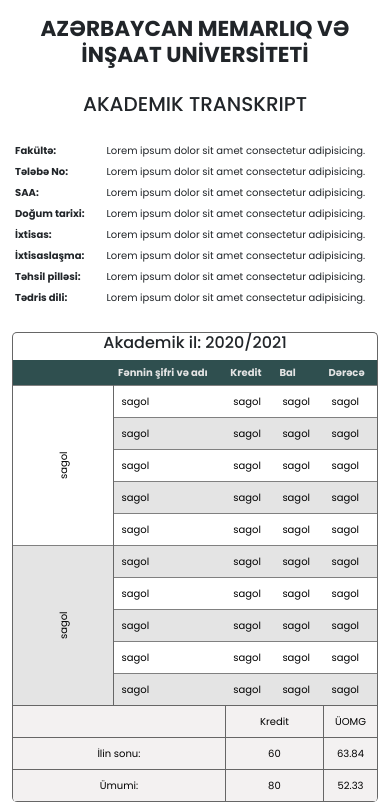
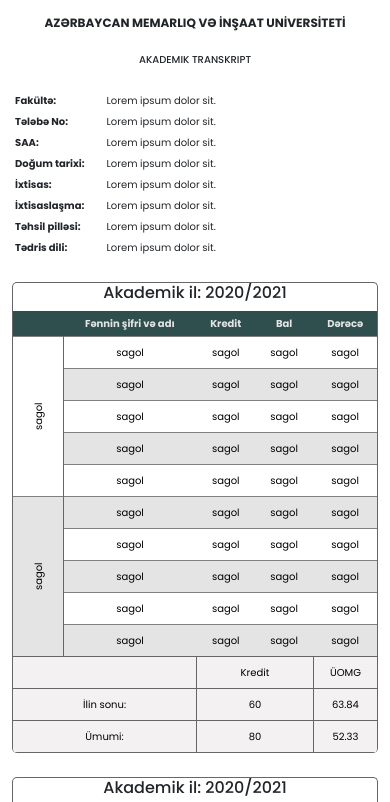
Before and after one commit to alivaliev/Table, a plain HTML site: page index.html in a window 390 px wide. Shown: the top 802 px of the page. Drawn offline with Linux system fonts and the light colour scheme.

Commit message:
table finished

```diff
--- a/index.html
+++ b/index.html
@@ -9,11 +9,11 @@
   </head>
   <body>
     <div class="container-fluid">
-      <h4 class="text-center p-3 text-uppercase">
+      <h4 class="memarliq text-center p-3 text-uppercase">
         <b>AZƏRBAYCAN MEMARLIQ VƏ İNŞAAT UNİVERSİTETİ</b>
       </h4>
       <div class="transkript">
-        <h5 class="text-center text-uppercase">akademik transkript</h5>
+        <h5 class="akademik text-center text-uppercase">akademik transkript</h5>
         <div class="container-fluid">
           <div class="row mt-4">
             <div class="col-lg-6 col-md-6 col-sm-12 p-0">
@@ -22,7 +22,7 @@
                   <p><b>Fakültə:</b></p>
                 </div>
                 <div class="descripdiv">
-                  <p>Lorem ipsum dolor sit amet consectetur adipisicing.</p>
+                  <p>Lorem ipsum dolor sit.</p>
                 </div>
               </div>
               <div class="ixtisas d-flex align-items-center">
@@ -30,7 +30,7 @@
                   <p><b>Tələbə No:</b></p>
                 </div>
                 <div class="descripdiv">
-                  <p>Lorem ipsum dolor sit amet consectetur adipisicing.</p>
+                  <p>Lorem ipsum dolor sit.</p>
                 </div>
               </div>
               <div class="ixtisas d-flex align-items-center">
@@ -38,7 +38,7 @@
                   <p><b>SAA:</b></p>
                 </div>
                 <div class="descripdiv">
-                  <p>Lorem ipsum dolor sit amet consectetur adipisicing.</p>
+                  <p>Lorem ipsum dolor sit.</p>
                 </div>
               </div>
               <div class="ixtisas d-flex align-items-center">
@@ -46,7 +46,7 @@
                   <p><b>Doğum tarixi:</b></p>
                 </div>
                 <div class="descripdiv">
-                  <p>Lorem ipsum dolor sit amet consectetur adipisicing.</p>
+                  <p>Lorem ipsum dolor sit.</p>
                 </div>
               </div>
             </div>
@@ -56,7 +56,7 @@
                   <p><b>İxtisas:</b></p>
                 </div>
                 <div class="descripdiv">
-                  <p>Lorem ipsum dolor sit amet consectetur adipisicing.</p>
+                  <p>Lorem ipsum dolor sit.</p>
                 </div>
               </div>
               <div class="ixtisas d-flex align-items-center">
@@ -64,7 +64,7 @@
                   <p><b>İxtisaslaşma:</b></p>
                 </div>
                 <div class="descripdiv">
-                  <p>Lorem ipsum dolor sit amet consectetur adipisicing.</p>
+                  <p>Lorem ipsum dolor sit.</p>
                 </div>
               </div>
               <div class="ixtisas d-flex align-items-center">
@@ -72,7 +72,7 @@
                   <p><b>Təhsil pilləsi:</b></p>
                 </div>
                 <div class="descripdiv">
-                  <p>Lorem ipsum dolor sit amet consectetur adipisicing.</p>
+                  <p>Lorem ipsum dolor sit.</p>
                 </div>
               </div>
               <div class="ixtisas d-flex align-items-center">
@@ -80,7 +80,7 @@
                   <p><b>Tədris dili:</b></p>
                 </div>
                 <div class="descripdiv">
-                  <p>Lorem ipsum dolor sit amet consectetur adipisicing.</p>
+                  <p>Lorem ipsum dolor sit.</p>
                 </div>
               </div>
             </div>
@@ -100,7 +100,7 @@
             <th>Dərəcə</th>
           </tr>
           <tr>
-            <td style="width: 100px;" class="semestr" rowspan="5">sagol</td>
+            <td class="semestr" rowspan="5">sagol</td>
             <td>sagol</td>
             <td>sagol</td>
             <td>sagol</td>
@@ -131,7 +131,7 @@
             <td>sagol</td>
           </tr>
           <tr>
-            <td style="width: 100px;" class="semestr" rowspan="5">sagol</td>
+            <td class="semestr" rowspan="5">sagol</td>
             <td>sagol</td>
             <td>sagol</td>
             <td>sagol</td>
@@ -163,17 +163,17 @@
           </tr>
           <tr class="umumi">
             <td colspan="2"></td>
-            <td class="text-center" colspan="2">Kredit</td>
+            <td colspan="2">Kredit</td>
             <td>ÜOMG</td>
           </tr>
           <tr class="umumi">
             <td colspan="2">İlin sonu:</td>
-            <td class="text-center" colspan="2">60</td>
+            <td colspan="2">60</td>
             <td>63.84</td>
           </tr>
           <tr class="umumi">
             <td colspan="2">Ümumi:</td>
-            <td class="text-center" colspan="2">80</td>
+            <td colspan="2">80</td>
             <td>52.33</td>
           </tr>
 
@@ -192,7 +192,7 @@
             <th>Dərəcə</th>
           </tr>
           <tr>
-            <td style="width: 100px;" class="semestr" rowspan="5">sagol</td>
+            <td class="semestr" rowspan="5">sagol</td>
             <td>sagol</td>
             <td>sagol</td>
             <td>sagol</td>
@@ -223,7 +223,7 @@
             <td>sagol</td>
           </tr>
           <tr>
-            <td style="width: 100px;" class="semestr" rowspan="5">sagol</td>
+            <td class="semestr" rowspan="5">sagol</td>
             <td>sagol</td>
             <td>sagol</td>
             <td>sagol</td>
@@ -255,17 +255,17 @@
           </tr>
           <tr class="umumi">
             <td colspan="2"></td>
-            <td class="text-center" colspan="2">Kredit</td>
+            <td colspan="2">Kredit</td>
             <td>ÜOMG</td>
           </tr>
           <tr class="umumi">
             <td colspan="2">İlin sonu:</td>
-            <td class="text-center" colspan="2">60</td>
+            <td colspan="2">60</td>
             <td>63.84</td>
           </tr>
           <tr class="umumi">
             <td colspan="2">Ümumi:</td>
-            <td class="text-center" colspan="2">80</td>
+            <td colspan="2">80</td>
             <td>52.33</td>
           </tr>
 
--- a/scss/style.scss
+++ b/scss/style.scss
@@ -26,12 +26,12 @@ body {
   border: 1px solid #666;
   border-bottom: 0;
   border-radius: 5px;
-  h6{
+  h6 {
     text-align: center;
   }
   table {
     border-collapse: collapse;
-    width: 30%;
+    text-align: center;
 
     tr {
       &:nth-child(odd) {
@@ -45,13 +45,11 @@ body {
       .semestr {
         border-right: 1px solid #666;
         transform: rotate(270deg);
-        text-align: center;
+        padding: 0;
+        width: 100px;
       }
       td {
         padding: 8px;
-      }
-      .even {
-        background-color: #e4e4e4;
       }
     }
     .umumi {
@@ -71,6 +69,12 @@ body {
 }
 
 @media screen and (max-width: 600px) {
+  .memarliq {
+    font-size: 12px;
+  }
+  .akademik {
+    font-size: 10px;
+  }
   .transkript {
     .ixtisas {
       .titlediv {
@@ -88,7 +92,11 @@ body {
     }
   }
   .table {
+    table {
       tr {
+        .semestr {
+          width: 50px;
+        }
         th {
           font-size: 10px;
         }
@@ -98,8 +106,9 @@ body {
       }
     }
   }
+}
 
-@media (min-width:600px) and (max-width:991px) {
+@media (min-width: 600px) and (max-width: 991px) {
   .transkript {
     .ixtisas {
       .titlediv {
@@ -117,7 +126,11 @@ body {
     }
   }
   .table {
+    table{
       tr {
+        .semestr{
+          width: 50px;
+        }
         th {
           font-size: 10px;
         }
@@ -126,9 +139,11 @@ body {
         }
       }
     }
+
+  }
 }
 
-@media (min-width:992px) and (max-width:1200px) {
+@media (min-width: 992px) and (max-width: 1200px) {
   .transkript {
     .ixtisas {
       .titlediv {
```
Also changed, not shown: scss/style.css, 1 other file. Lines whose indentation alone changed are shown as unchanged.
